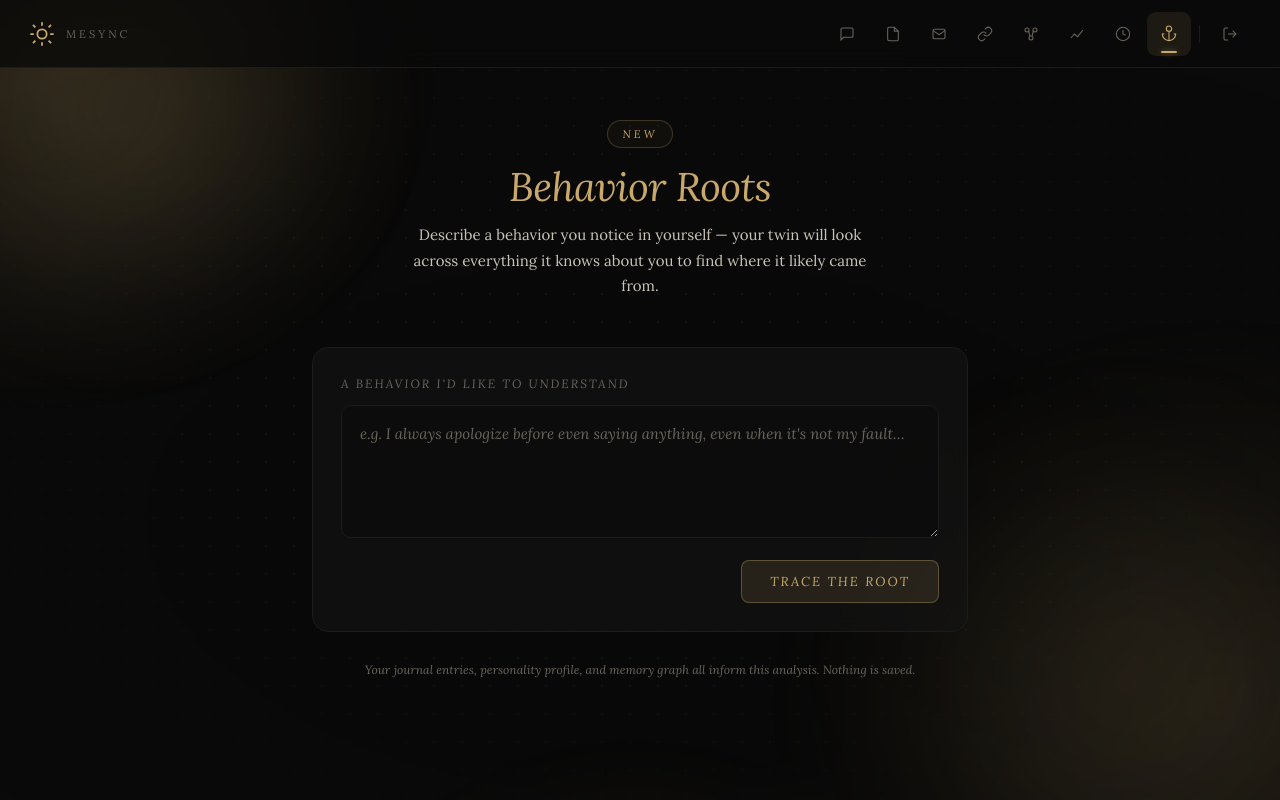
After one commit to ayaanhussainsyed/mesync, a Flask app: page /behavior-roots in a window 1280 px wide. The commit adds this page. Run offline with Flask 3, Linux system fonts and the light colour scheme; the visitor is signed in with stand-in values (Sample User, id 1).

Commit message:
add /behavior-roots page: trace behavior origins using full knowledge graph

```diff
--- a/app.py
+++ b/app.py
@@ -22,6 +22,7 @@ from routes.account import account_bp
 from routes.drift import drift_bp
 from routes.letters import letters_bp
 from routes.integrations import integrations_bp
+from routes.behavior_roots import behavior_roots_bp
 
 app.register_blueprint(auth_bp)
 app.register_blueprint(onboarding_bp)
@@ -35,6 +36,7 @@ app.register_blueprint(account_bp)
 app.register_blueprint(drift_bp)
 app.register_blueprint(letters_bp)
 app.register_blueprint(integrations_bp)
+app.register_blueprint(behavior_roots_bp)
 
 
 @app.route("/test-openai")
--- /dev/null
+++ b/routes/behavior_roots.py
@@ -0,0 +1,177 @@
+from flask import Blueprint, render_template, session, redirect, url_for, request, jsonify
+from services.database_service import (
+    get_user_by_id, get_user_knowledge, get_journal_entries,
+    get_semantic_graph
+)
+from services.embedding_service import embed
+from services.rag import rag_retrieve
+from config import Config
+import numpy as np
+import json
+
+behavior_roots_bp = Blueprint("behavior_roots", __name__)
+
+
+@behavior_roots_bp.route("/behavior-roots")
+def behavior_roots():
+    if "user_id" not in session:
+        return redirect(url_for("auth.login"))
+    return render_template("behavior_roots.html", username=session.get("username"))
+
+
+@behavior_roots_bp.route("/behavior-roots/analyze", methods=["POST"])
+def analyze_behavior():
+    if "user_id" not in session:
+        return jsonify({"error": "not logged in"}), 401
+
+    data = request.get_json(force=True)
+    behavior = data.get("behavior", "").strip()
+    if not behavior:
+        return jsonify({"error": "behavior text is required"}), 400
+
+    user_id = session["user_id"]
+    user = get_user_by_id(user_id)
+    user_knowledge = get_user_knowledge(user_id)
+    big_five = user.get("big_five") if user else None
+    voice_sample = user.get("voice_sample") if user else None
+
+    # RAG: pull most relevant memories for the behavior
+    rag_results = rag_retrieve(user_id, behavior, top_k=12)
+    rag_context = ""
+    if rag_results:
+        lines = []
+        for r in rag_results:
+            score = r.get("score", 0)
+            text = r.get("text", "")
+            source = r.get("source", "memory")
+            lines.append(f"[relevance: {score:.2f}] [{source}] {text}")
+        rag_context = "\n".join(lines)
+    else:
+        # Fallback: use most recent knowledge entries
+        recent = user_knowledge[-20:] if user_knowledge else []
+        rag_context = "\n".join(f"- {m.get('text', '')[:300]}" for m in recent if m.get("text"))
+
+    # Fetch recent journal entries for additional context
+    recent_journals = get_journal_entries(user_id, limit=10, skip=0)
+    journal_context = ""
+    if recent_journals:
+        journal_context = "\n".join(
+            f"- [{j.get('mood', 'unknown')}] {j.get('text', '')[:300]}"
+            for j in recent_journals if j.get("text")
+        )
+
+    # Fetch semantic graph summary (nodes only, keep it brief)
+    graph = get_semantic_graph(user_id)
+    graph_summary = ""
+    if graph and graph.get("nodes"):
+        nodes = [n.get("label", n.get("id", "")) for n in graph["nodes"][:30]]
+        graph_summary = "Known entities in your memory graph: " + ", ".join(nodes)
+
+    # Build Big Five summary
+    big_five_summary = ""
+    if big_five:
+        big_five_summary = (
+            f"Personality traits: "
+            f"Extraversion {big_five.get('extraversion', 50)}%, "
+            f"Agreeableness {big_five.get('agreeableness', 50)}%, "
+            f"Openness {big_five.get('openness', 50)}%, "
+            f"Conscientiousness {big_five.get('conscientiousness', 50)}%, "
+            f"Neuroticism {big_five.get('neuroticism', 50)}%."
+        )
+
+    # Build personality + voice context
+    personality_context = _build_personality_context(user_knowledge, big_five, voice_sample)
+
+    system_prompt = f"""You are a deeply empathetic reflective companion for the user. Your job is to help them understand the likely roots of a behavior they are exhibiting — not to judge, but to illuminate.
+
+You have access to their personal data: journal entries, memories, personality profile, and a semantic memory graph. Use any and all of it to construct a thoughtful, compassionate analysis.
+
+Be specific. Reference real memories, journal entries, or patterns from their data when possible. Avoid generic platitudes — the value is in personalized insight.
+
+Your response should have the following structure and tone:
+- Warm, conversational, like a wise friend who really knows them
+- Use sections with clear labels so the user can scan or read deeply
+
+Structure:
+1. **What I noticed** — Briefly restate the behavior in your own words, showing you understood it.
+2. **Threads from your life** — The most relevant memories, journal entries, or patterns from their data that connect to this behavior. Quote or paraphrase specific entries where possible.
+3. **Likely root** — Your analysis of the deepest or earliest origin. Be honest but gentle.
+4. **A reflection** — A compassionate closing thought or question to help them sit with this.
+
+Keep the response focused and not overly long — 250 to 500 words. No bullet lists in the main body prose. No emojis."""
+
+    user_prompt = f"""Behavior described by the user: "{behavior}"
+
+---
+Personality overview:
+{personality_context}
+
+---
+Big Five profile:
+{big_five_summary}
+
+---
+Semantic memory graph entities:
+{graph_summary}
+
+---
+Most relevant memories / journal entries (ranked by relevance):
+{rag_context}
+
+---
+Recent journal entries:
+{journal_context}
+
+---
+
+Now analyze this behavior and share what you find."""
+
+    try:
+        from openai import OpenAI
+        client = OpenAI(api_key=Config.OPENAI_API_KEY)
+        response = client.chat.completions.create(
+            model=Config.OPENAI_CHAT_MODEL,
+            messages=[
+                {"role": "system", "content": system_prompt},
+                {"role": "user", "content": user_prompt},
+            ],
+            max_tokens=900,
+            temperature=0.75,
+        )
+        analysis = (response.choices[0].message.content or "").strip()
+        return jsonify({"analysis": analysis})
+    except Exception as e:
+        return jsonify({"error": f"Analysis failed: {e}"}), 500
+
+
+def _build_personality_context(user_knowledge, big_five, voice_sample):
+    parts = []
+
+    if big_five:
+        parts.append(
+            f"They score high in openness ({big_five.get('openness', 50)}%) and "
+            f"extraversion ({big_five.get('extraversion', 50)}%), "
+            f"with neuroticism at {big_five.get('neuroticism', 50)}%."
+        )
+
+    if voice_sample:
+        lines = voice_sample.strip().split("\n")[:8]
+        voice_lines = [l.strip()[:200] for l in lines if l.strip()]
+        if voice_lines:
+            parts.append("How they talk: " + " | ".join(voice_lines))
+
+    recent_texts = [m.get("text", "") for m in user_knowledge[-10:] if m.get("text")]
+    if recent_texts:
+        combined = " ".join(recent_texts[:5])
+        words = set(combined.lower().split())
+        if len(words) > 200:
+            parts.append("They tend to be articulate and reflective in their self-expression.")
+        elif len(words) < 100:
+            parts.append("They tend to be direct and concise in self-expression.")
+        else:
+            parts.append("They express themselves in a natural, conversational way.")
+
+    if not parts:
+        return "Not enough data yet to build a personality picture. Keep journaling."
+
+    return " ".join(parts)
--- a/templates/_header.html
+++ b/templates/_header.html
@@ -131,6 +131,9 @@
     <a href="/decisions" data-label="Decisions" aria-label="Decisions"{% if active == 'decisions' %} aria-current="page"{% endif %}>
       <svg viewBox="0 0 24 24"><circle cx="12" cy="12" r="10"/><path d="M12 6v6l4 2"/></svg>
     </a>
+    <a href="/behavior-roots" data-label="Roots" aria-label="Behavior Roots"{% if active == 'behavior_roots' %} aria-current="page"{% endif %}>
+      <svg viewBox="0 0 24 24"><path d="M12 22V8M5 12H2a10 10 0 0020 0h-3"/><path d="M12 8a4 4 0 100-8 4 4 0 000 8z"/></svg>
+    </a>
     <span class="rail-sep" aria-hidden="true"></span>
     <a href="/logout" data-label="Sign out" aria-label="Sign out" class="danger">
       <svg viewBox="0 0 24 24"><path d="M9 21H5a2 2 0 01-2-2V5a2 2 0 012-2h4"/><polyline points="16 17 21 12 16 7"/><line x1="21" y1="12" x2="9" y2="12"/></svg>
--- /dev/null
+++ b/templates/behavior_roots.html
@@ -0,0 +1,391 @@
+<!DOCTYPE html>
+<html lang="en">
+<head>
+<meta charset="UTF-8" />
+<meta name="viewport" content="width=device-width, initial-scale=1.0" />
+<title>Behavior Roots · MeSync</title>
+<link rel="preconnect" href="https://fonts.googleapis.com" />
+<link rel="preconnect" href="https://fonts.gstatic.com" crossorigin />
+<link href="https://fonts.googleapis.com/css2?family=Lora:ital,wght@0,400;0,500;1,400&display=swap" rel="stylesheet" />
+<style>
+  :root {
+    --bg: #0a0a0a; --fg: #e8e4db; --fg-soft: #c9c4b8; --muted: #6b665d;
+    --accent: #c9a96a; --card: #141414; --border: #1c1c1c;
+  }
+  * { box-sizing: border-box; margin: 0; padding: 0; }
+  html, body {
+    background: var(--bg); color: var(--fg); font-family: 'Lora', serif;
+    font-weight: 400; min-height: 100vh;
+    -webkit-font-smoothing: antialiased;
+    overflow-x: hidden;
+  }
+
+  body::before {
+    content: '';
+    position: fixed; inset: -10%;
+    z-index: 0;
+    pointer-events: none;
+    background:
+      radial-gradient(ellipse 600px 500px at 12% 18%, rgba(201,169,106,0.14) 0%, transparent 65%),
+      radial-gradient(ellipse 700px 600px at 88% 82%, rgba(201,169,106,0.10) 0%, transparent 65%),
+      radial-gradient(ellipse 500px 400px at 50% 110%, rgba(201,169,106,0.08) 0%, transparent 60%);
+    animation: decor-drift 22s ease-in-out infinite alternate;
+  }
+  body::after {
+    content: '';
+    position: fixed; inset: 0;
+    z-index: 0;
+    pointer-events: none;
+    background-image:
+      radial-gradient(rgba(201,169,106,0.09) 1px, transparent 1px),
+      linear-gradient(180deg, transparent 0%, rgba(0,0,0,0.4) 100%);
+    background-size: 28px 28px, 100% 100%;
+    -webkit-mask-image: radial-gradient(ellipse at center, black 20%, rgba(0,0,0,0.3) 70%, transparent 100%);
+    mask-image: radial-gradient(ellipse at center, black 20%, rgba(0,0,0,0.3) 70%, transparent 100%);
+    opacity: 0.85;
+  }
+  @keyframes decor-drift {
+    from { transform: translate(0, 0) scale(1); }
+    to   { transform: translate(-30px, -20px) scale(1.04); }
+  }
+
+  .bg-orb {
+    position: fixed;
+    border-radius: 50%;
+    filter: blur(80px);
+    pointer-events: none;
+    z-index: 0;
+    opacity: 0.55;
+  }
+  .bg-orb.o1 {
+    top: -120px; left: -100px; width: 420px; height: 420px;
+    background: radial-gradient(circle, rgba(201,169,106,0.35) 0%, transparent 70%);
+    animation: orb-float-1 18s ease-in-out infinite alternate;
+  }
+  .bg-orb.o2 {
+    bottom: -140px; right: -120px; width: 520px; height: 520px;
+    background: radial-gradient(circle, rgba(201,169,106,0.22) 0%, transparent 70%);
+    animation: orb-float-2 24s ease-in-out infinite alternate;
+  }
+  .bg-orb.o3 {
+    top: 40%; right: 20%; width: 260px; height: 260px;
+    background: radial-gradient(circle, rgba(201,169,106,0.18) 0%, transparent 70%);
+    animation: orb-float-3 30s ease-in-out infinite alternate;
+  }
+  @keyframes orb-float-1 {
+    from { transform: translate(0, 0); }
+    to   { transform: translate(80px, 60px); }
+  }
+  @keyframes orb-float-2 {
+    from { transform: translate(0, 0); }
+    to   { transform: translate(-70px, -40px); }
+  }
+  @keyframes orb-float-3 {
+    from { transform: translate(0, 0); }
+    to   { transform: translate(-40px, 50px); }
+  }
+
+  header, main { position: relative; z-index: 10; }
+
+  header {
+    position: fixed; top: 0; left: 0; right: 0; z-index: 100;
+    display: flex; align-items: center; justify-content: space-between;
+    padding: 0 40px; height: 64px;
+    border-bottom: 1px solid var(--border);
+    background: rgba(10, 10, 10, 0.72);
+    backdrop-filter: blur(14px) saturate(120%);
+    -webkit-backdrop-filter: blur(14px) saturate(120%);
+  }
+  .brand {
+    display: flex; align-items: center; gap: 10px;
+    text-decoration: none;
+  }
+  .brand-icon {
+    width: 28px; height: 28px; color: var(--accent);
+  }
+  .brand-name {
+    font-size: 12px; letter-spacing: 3px; color: var(--muted); text-transform: uppercase;
+  }
+  nav { display: flex; align-items: center; gap: 6px; }
+  nav a {
+    display: flex; align-items: center; gap: 6px;
+    color: var(--muted); text-decoration: none; font-size: 13px;
+    padding: 8px 14px; border-radius: 4px; transition: color 0.2s;
+  }
+  nav a svg { width: 15px; height: 15px; }
+  nav a:hover { color: var(--fg-soft); }
+  nav a[aria-current="page"] { color: var(--accent); }
+  nav a.btn-logout {
+    color: var(--muted); margin-left: 8px;
+    padding: 8px 14px; border-radius: 4px; transition: color 0.2s;
+  }
+  nav a.btn-logout:hover { color: #c96a6a; }
+
+  main {
+    padding: 120px 32px 80px;
+    max-width: 720px;
+    margin: 0 auto;
+  }
+
+  .page-hero {
+    text-align: center;
+    margin-bottom: 48px;
+  }
+  .page-kicker {
+    display: inline-flex; align-items: center; gap: 8px;
+    font-size: 11px; letter-spacing: 3px; text-transform: uppercase;
+    color: var(--accent); font-style: italic; margin-bottom: 18px;
+    padding: 6px 14px; border: 1px solid rgba(201,169,106,0.25);
+    border-radius: 999px; background: rgba(201,169,106,0.04);
+  }
+  .page-title {
+    font-size: 40px; font-style: italic; color: var(--accent);
+    margin-bottom: 14px; font-weight: 400; letter-spacing: -0.015em;
+    line-height: 1.05;
+  }
+  .page-sub {
+    color: var(--fg-soft); font-size: 15px; line-height: 1.7;
+    max-width: 480px; margin: 0 auto;
+  }
+
+  .input-card {
+    background: rgba(20, 20, 20, 0.65);
+    backdrop-filter: blur(10px);
+    -webkit-backdrop-filter: blur(10px);
+    border: 1px solid var(--border);
+    border-radius: 16px;
+    padding: 28px 28px;
+    margin-bottom: 24px;
+  }
+  .input-label {
+    display: block;
+    font-size: 12px; letter-spacing: 2px; text-transform: uppercase;
+    color: var(--muted); margin-bottom: 14px; font-style: italic;
+  }
+  .behavior-textarea {
+    width: 100%;
+    min-height: 120px;
+    background: rgba(10, 10, 10, 0.6);
+    border: 1px solid var(--border);
+    border-radius: 10px;
+    color: var(--fg);
+    font-family: 'Lora', serif;
+    font-size: 15px;
+    line-height: 1.65;
+    padding: 16px 18px;
+    resize: vertical;
+    outline: none;
+    transition: border-color 0.2s;
+  }
+  .behavior-textarea:focus {
+    border-color: rgba(201,169,106,0.5);
+  }
+  .behavior-textarea::placeholder {
+    color: var(--muted); font-style: italic;
+  }
+
+  .submit-row {
+    display: flex;
+    justify-content: flex-end;
+    margin-top: 18px;
+  }
+  .submit-btn {
+    background: rgba(201,169,106,0.12);
+    border: 1px solid rgba(201,169,106,0.35);
+    color: var(--accent);
+    padding: 12px 28px;
+    border-radius: 8px;
+    font-family: 'Lora', serif;
+    font-size: 13px;
+    letter-spacing: 2px; text-transform: uppercase;
+    font-style: italic;
+    cursor: pointer;
+    transition: background 0.2s, border-color 0.2s, transform 0.15s;
+  }
+  .submit-btn:hover:not(:disabled) {
+    background: rgba(201,169,106,0.22);
+    border-color: var(--accent);
+    transform: translateY(-1px);
+  }
+  .submit-btn:disabled {
+    opacity: 0.5;
+    cursor: not-allowed;
+  }
+
+  .result-card {
+    background: rgba(20, 20, 20, 0.65);
+    backdrop-filter: blur(10px);
+    -webkit-backdrop-filter: blur(10px);
+    border: 1px solid rgba(201,169,106,0.25);
+    border-radius: 16px;
+    padding: 36px 36px;
+    line-height: 1.8;
+    font-size: 15px;
+    color: var(--fg-soft);
+    white-space: pre-wrap;
+    display: none;
+  }
+  .result-card.visible { display: block; }
+
+  .result-card strong {
+    color: var(--fg);
+    font-weight: 500;
+  }
+
+  .error-msg {
+    background: rgba(201,106,106,0.08);
+    border: 1px solid rgba(201,106,106,0.3);
+    border-radius: 10px;
+    padding: 14px 18px;
+    color: #c96a6a;
+    font-size: 13px;
+    font-style: italic;
+    margin-top: 16px;
+    display: none;
+  }
+  .error-msg.visible { display: block; }
+
+  .loading-row {
+    display: flex;
+    align-items: center;
+    justify-content: center;
+    gap: 14px;
+    padding: 32px;
+    color: var(--muted);
+    font-style: italic;
+    font-size: 14px;
+    display: none;
+  }
+  .loading-row.visible { display: flex; }
+  .loading-spinner {
+    width: 18px; height: 18px;
+    border: 2px solid rgba(201,169,106,0.2);
+    border-top-color: var(--accent);
+    border-radius: 50%;
+    animation: spin 0.7s linear infinite;
+  }
+  @keyframes spin { to { transform: rotate(360deg); } }
+
+  .hint {
+    text-align: center;
+    margin-top: 28px;
+    font-size: 12px;
+    color: var(--muted);
+    font-style: italic;
+    line-height: 1.6;
+  }
+
+  @media (max-width: 640px) {
+    main { padding: 96px 16px 40px; }
+    .page-title { font-size: 28px; }
+    .input-card { padding: 18px 16px; }
+    .result-card { padding: 22px 18px; font-size: 14px; }
+  }
+  @media (prefers-reduced-motion: reduce) {
+    *, *::before, *::after { animation-duration: 0.01ms !important; transition-duration: 0.01ms !important; }
+    .bg-orb, body::before { animation: none !important; }
+  }
+</style>
+</head>
+<body>
+<div class="bg-orb o1" aria-hidden="true"></div>
+<div class="bg-orb o2" aria-hidden="true"></div>
+{% set active = "behavior_roots" %}
+{% include "_header.html" %}
+
+<main>
+  <div class="page-hero">
+    <div class="page-kicker">New</div>
+    <h1 class="page-title">Behavior Roots</h1>
+    <p class="page-sub">Describe a behavior you notice in yourself — your twin will look across everything it knows about you to find where it likely came from.</p>
+  </div>
+
+  <div class="input-card">
+    <label class="input-label" for="behaviorInput">A behavior I'd like to understand</label>
+    <textarea
+      id="behaviorInput"
+      class="behavior-textarea"
+      placeholder="e.g. I always apologize before even saying anything, even when it's not my fault…"
+      rows="4"
+    ></textarea>
+    <div class="submit-row">
+      <button class="submit-btn" id="analyzeBtn">Trace the root</button>
+    </div>
+    <div class="error-msg" id="errorMsg" role="alert"></div>
+  </div>
+
+  <div class="loading-row" id="loadingRow" aria-live="polite">
+    <div class="loading-spinner" aria-hidden="true"></div>
+    <span>Looking through your memories…</span>
+  </div>
+
+  <div class="result-card" id="resultCard" aria-live="polite"></div>
+
+  <p class="hint">Your journal entries, personality profile, and memory graph all inform this analysis. Nothing is saved.</p>
+</main>
+
+<script>
+  const behaviorInput = document.getElementById('behaviorInput');
+  const analyzeBtn = document.getElementById('analyzeBtn');
+  const loadingRow = document.getElementById('loadingRow');
+  const resultCard = document.getElementById('resultCard');
+  const errorMsg = document.getElementById('errorMsg');
+
+  function setLoading(on) {
+    loadingRow.classList.toggle('visible', on);
+    analyzeBtn.disabled = on;
+    behaviorInput.disabled = on;
+  }
+
+  function showError(msg) {
+    errorMsg.textContent = msg;
+    errorMsg.classList.add('visible');
+  }
+
+  function clearError() {
+    errorMsg.textContent = '';
+    errorMsg.classList.remove('visible');
+  }
+
+  function renderResult(text) {
+    resultCard.textContent = '';
+    resultCard.classList.remove('visible');
+    void resultCard.offsetWidth;
+    resultCard.textContent = text;
+    resultCard.classList.add('visible');
+    resultCard.scrollIntoView({ behavior: 'smooth', block: 'nearest' });
+  }
+
+  analyzeBtn.addEventListener('click', async () => {
+    const behavior = behaviorInput.value.trim();
+    if (!behavior) {
+      showError('Please describe a behavior first.');
+      return;
+    }
+    clearError();
+    resultCard.classList.remove('visible');
+    setLoading(true);
+
+    try {
+      const res = await fetch('/behavior-roots/analyze', {
+        method: 'POST',
+        headers: { 'Content-Type': 'application/json' },
+        body: JSON.stringify({ behavior }),
+      });
+      const data = await res.json();
+      if (!res.ok) {
+        showError(data.error || 'Something went wrong. Please try again.');
+      } else if (data.analysis) {
+        renderResult(data.analysis);
+      } else {
+        showError('No analysis returned. Please try again.');
+      }
+    } catch (e) {
+      showError('Network error. Please check your connection and try again.');
+    } finally {
+      setLoading(false);
+    }
+  });
+</script>
+</body>
+</html>
```
